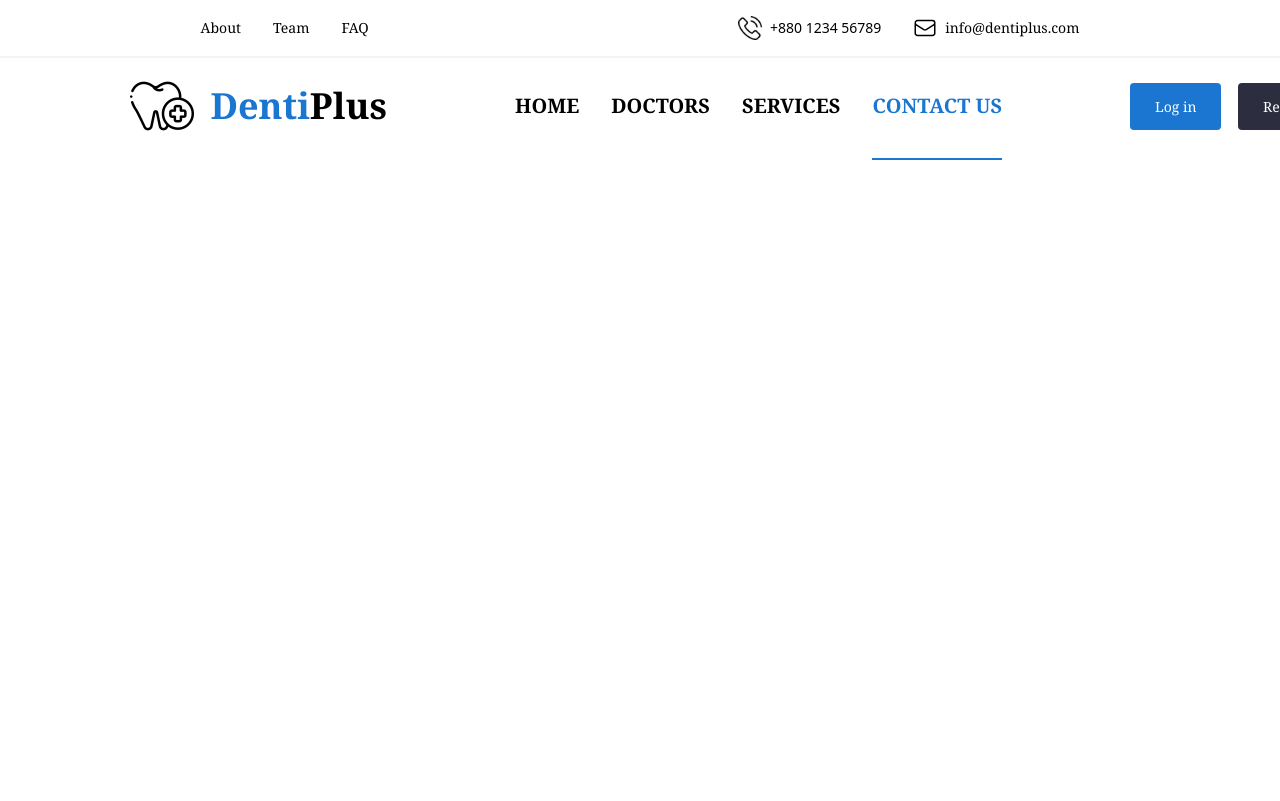
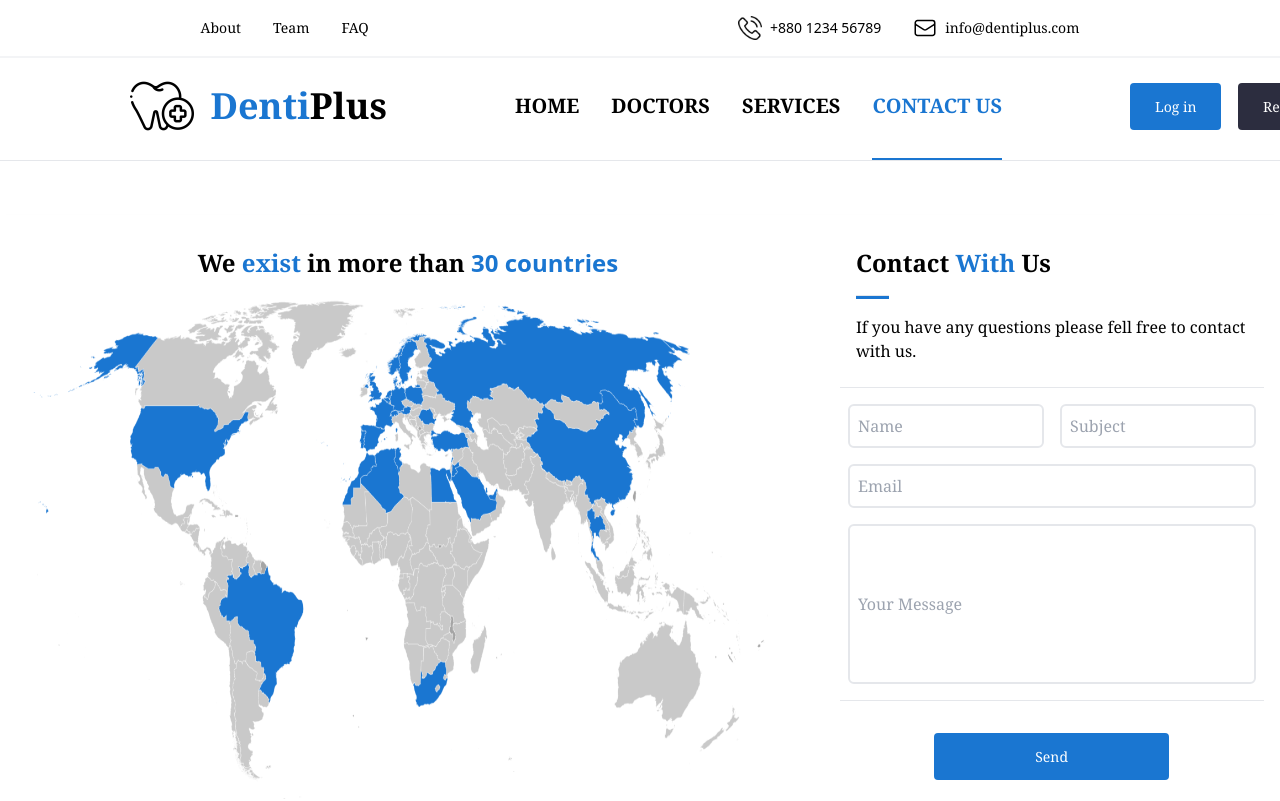
Before and after one commit to YoussefHassanien/dental-clinic-system, a React (Vite) app in the folder frontend/: page /contact in a window 1280 px wide. Shown: the top 801 px of the page. Built offline with nearby package versions, Linux system fonts and the light colour scheme.

Commit message:
Contact Us Page Done

```diff
--- a/frontend/src/Common/Components/Footer/footer.tsx
+++ b/frontend/src/Common/Components/Footer/footer.tsx
@@ -3,20 +3,6 @@ import { Link, useLocation } from "react-router-dom";
 
 const Footer: React.FC = () => {
   const location = useLocation();
-  const handleSmoothScroll = (
-    event: React.MouseEvent<HTMLAnchorElement, MouseEvent>,
-    path: string
-  ) => {
-    event.preventDefault();
-    if (path.startsWith("#")) {
-      const element = document.querySelector(path);
-      if (element) {
-        element.scrollIntoView({ behavior: "smooth" });
-      }
-    } else {
-      window.location.href = path;
-    }
-  };
   return (
     <footer className="bg-gray-800 text-white py-8 w-full font-serif">
       <div className="container mx-auto flex flex-col md:flex-row justify-between items-center">
@@ -54,13 +40,6 @@ const Footer: React.FC = () => {
               {link.text}
             </Link>
           ))}
-          <a
-            className="hover:underline under underline-offset-8 decoration-customBlue hover:text-customBlue transition-colors ease-in-out duration-300"
-            href=""
-            onClick={(event) => handleSmoothScroll(event, "#aboutUs")}
-          >
-            About Us
-          </a>
         </div>
         <div className="mt-4 md:mt-0">
           <p className="text-sm">
--- a/frontend/src/Pages/Contact/contactPage.tsx
+++ b/frontend/src/Pages/Contact/contactPage.tsx
@@ -1,15 +1,91 @@
 import React from "react";
 import Navbar from "../../Common/Components/Navbar/navbar";
 import SubNavbar from "../../Common/Components/Sub-Navbar/subNavbar";
+import map from "../../assets/map.png";
+import ReusableCard from "../../Common/Components/Reusable-Card/reusableCard";
+import Footer from "../../Common/Components/Footer/footer";
+import Button from "../../Common/Components/Button/button";
+import { useState } from "react";
 
 const ContactPage: React.FC = () => {
+  const [name, setName] = useState("");
+  const [subject, setSubject] = useState("");
+  const [email, setEmail] = useState("");
+  const [message, setMessage] = useState("");
+
   return (
-    <div className="flex flex-col justify-start items-center relative max-w-full h-screen font-serif">
+    <div className="flex flex-col justify-start items-center relative w-full h-screen font-serif">
       <SubNavbar />
       {/* Navbar Container*/}
       <div className="translate-x-24 mb-5">
         <Navbar />
       </div>
+      <hr className="bg-gray-100 -translate-y-[14px] w-full mb-10" />
+      <div className="flex felx-row justify-center items-start space-x-10 shadow-md p-4 mb-6">
+        <div className="flex-col justify-start items-center flex space-y-5 p-4">
+          <h1 className="text-2xl font-bold">
+            We <span className="text-customBlue">exist</span> in more than{" "}
+            <span className="font-sans text-customBlue">30 countries</span>
+          </h1>
+          <img src={map} alt="map" className="w-[1000px] h-[500px]" />
+        </div>
+        <ReusableCard backgroundColor="white">
+          <div className="flex flex-col items-start font-serif p-4 space-y-4">
+            <p className="font-bold text-2xl">
+              Contact <span className="text-customBlue">With</span> Us
+            </p>
+            <hr className="bg-customBlue my-2 w-1/12 h-1" />
+            <p className="text-black text-md">
+              If you have any questions please fell free to contact with us.
+            </p>
+          </div>
+          <hr className="bg-gray-500 my-2 w-full" />
+          <form className="w-full">
+            <div className="flex flex-row space-x-4 p-2 items-center">
+              <input
+                type="text"
+                value={name}
+                className="text-gray-400 rounded-md border-2 p-2 w-full"
+                placeholder="Name"
+                required={true}
+                onChange={(e) => setName(e.target.value)}
+              />
+              <input
+                type="text"
+                className="text-gray-400 rounded-md border-2 p-2 w-full"
+                placeholder="Subject"
+                required={true}
+                value={subject}
+                onChange={(e) => setSubject(e.target.value)}
+              />
+            </div>
+            <div className="p-2 flex-col items-start justify-start w-full space-y-4">
+              {" "}
+              <input
+                type="text"
+                className="text-gray-400 rounded-md border-2 p-2 w-full"
+                placeholder="Email"
+                required={true}
+                value={email}
+                onChange={(e) => setEmail(e.target.value)}
+              />
+              <input
+                type="text"
+                className="text-gray-400 rounded-md border-2 p-2 w-full h-40"
+                placeholder="Your Message"
+                required={true}
+                value={message}
+                onChange={(e) => setMessage(e.target.value)}
+              />
+            </div>
+          </form>
+          <hr className="bg-gray-500 my-2 w-full" />
+          <div className="w-full p-4 my-2 justify-center flex flex-row">
+            <Button text="Send" width="w-3/5"></Button>
+          </div>
+        </ReusableCard>
+      </div>
+      <Footer />
     </div>
   );
 };
--- a/frontend/src/Pages/Doctors/doctorsPage.tsx
+++ b/frontend/src/Pages/Doctors/doctorsPage.tsx
@@ -57,7 +57,7 @@ const DoctorsPage: React.FC = () => {
       <div className="translate-x-24 mb-5">
         <Navbar />
       </div>
-
+      <hr className="bg-gray-100 -translate-y-[14px] w-full mb-10" />
       <div className="flex flex-row justify-around items-start space-x-8">
         <ReusableCard backgroundColor="white">
           <div className="flex flex-col justify-start items-center shadow-lg p-4 w-96">
--- a/frontend/src/Pages/Services/servicesPage.tsx
+++ b/frontend/src/Pages/Services/servicesPage.tsx
@@ -14,19 +14,16 @@ const ServicesPage: React.FC = () => {
     <div className="flex flex-col justify-start items-center relative max-w-full h-screen font-serif">
       <SubNavbar />
       {/* Navbar Container*/}
-      <div className="translate-x-24 mb-16">
+      <div className="translate-x-24 mb-5">
         <Navbar />
       </div>
-
+      <hr className="bg-gray-100 -translate-y-[14px] w-full mb-10" />
       <div className="flex flex-row justify-around items-start space-x-8">
         {/* Dental Services Container */}
         <div className="grid grid-cols-1 md:grid-cols-2 lg:grid-cols-3 gap-8 p-6 mb-5 grid-rows-2 shadow-lg">
           {dentalServices &&
             dentalServices.map((service, index) => (
-              <div
-                key={index}
-                className="max-w-[450px] min-w-[400px] max-h-[300px] min-h-[250px] m-10"
-              >
+              <div key={index} className="w-[450px] h-[300px] m-10">
                 <ReusableCard backgroundColor="white">
                   <div className="p-4 w-full flex flex-col justify-center items-center space-y-4">
                     {/* Service Details */}
```
Also changed, not shown: frontend/src/assets/map.png (added).
